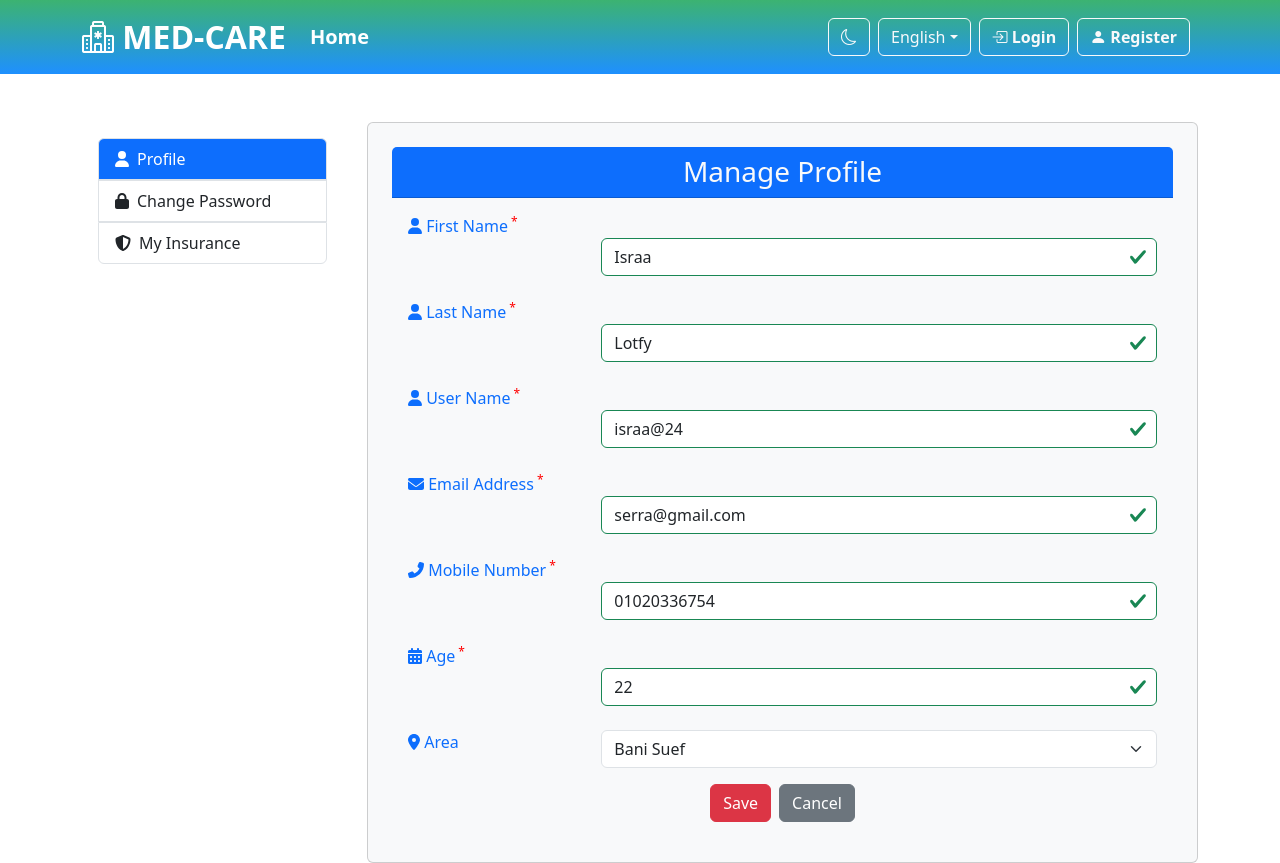
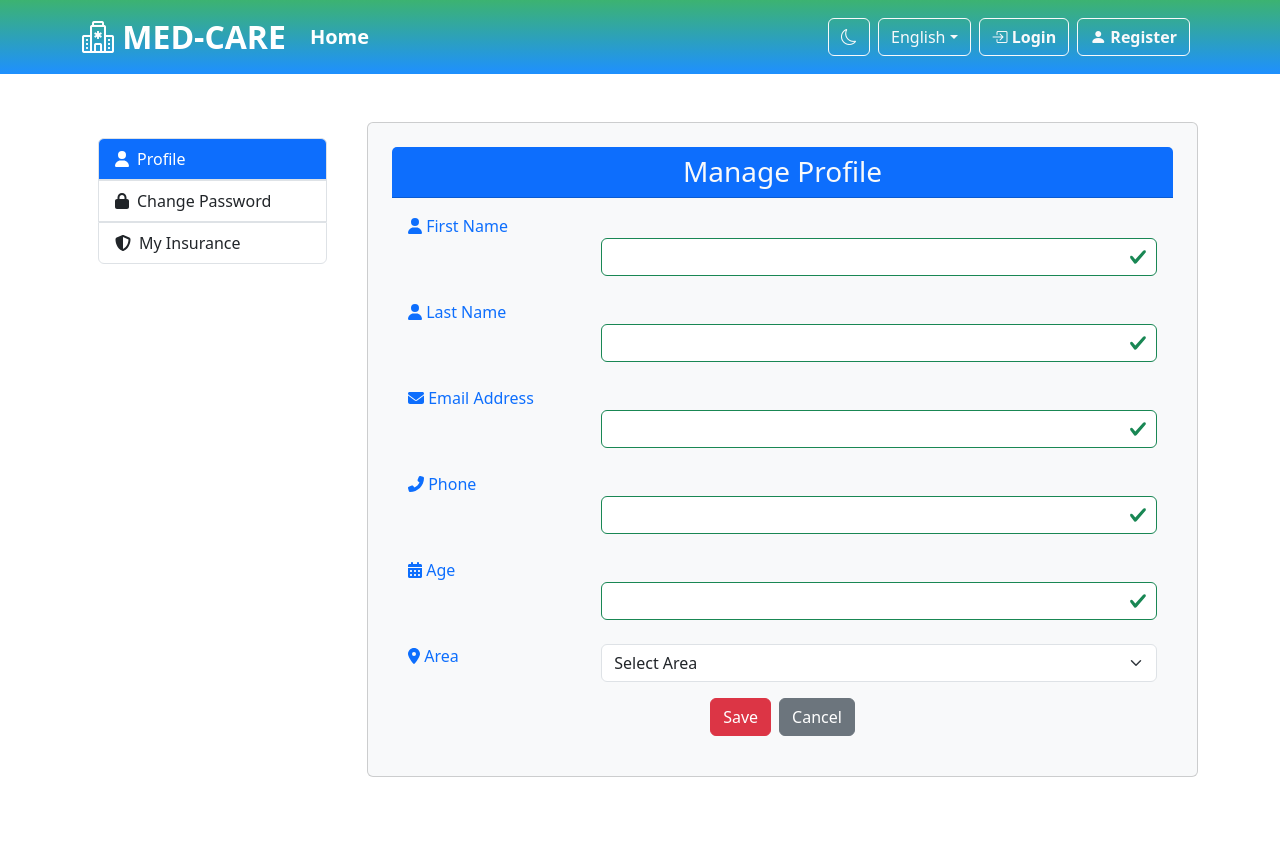
Before and after one commit to Ashryz/Med_Care, a React (Create React App) app: page /Userprofile in a window 1280 px wide. After the commit the page ends 800 px from the top, so only its background shows below. Built offline with nearby package versions, Linux system fonts and the light colour scheme.

Commit message:
use currentUser LS

```diff
--- a/src/Components/UserProfile/Userprofile.js
+++ b/src/Components/UserProfile/Userprofile.js
@@ -2,7 +2,6 @@ import React, { useState, useEffect } from "react";
 import "bootstrap/dist/css/bootstrap.min.css";
 import { Form } from "react-bootstrap";
 import { Input } from "../utils/inputs/inputText";
-import AlertNew from "../utils/alert/alertNew";
 import { Validations } from "../utils/validations/validation";
 import { FontAwesomeIcon } from "@fortawesome/react-fontawesome";
 import {
@@ -16,87 +15,118 @@ import {
 import Sidebar from "../SideBar/Sidebar";
 
 const Userprofile = () => {
-  const dummyData = {
-    firstName: "Israa",
-    lastName: "Lotfy",
-    userName: "israa@24",
-    email: "serr24a@gmail.com",
-    mobileNumber: "01020336754",
-    age: "22",
-    area: "Bani Suef",
-  };
-
-  const getStoredData = () => {
-    const storedData = localStorage.getItem("formData");
-    return storedData
-      ? JSON.parse(storedData)
-      : {
-          firstName: "Israa",
-          lastName: "Lotfy",
-          userName: "israa@24",
-          email: "serra@gmail.com",
-          mobileNumber: "01020336754",
-          age: "22",
-          area: "Bani Suef",
-        };
-  };
-
-  const [formData, setFormData] = useState(getStoredData);
-  const [validationMessages, setValidationMessages] = useState({
-    firstName: "",
-    lastName: "",
-    userName: "",
-    email: "",
-    mobileNumber: "",
-    age: "",
-    area: "",
-  });
+  const [fname, setFname] = useState({ value: "", isValid: true, message: "" });
+  const [lname, setLname] = useState({ value: "", isValid: true, message: "" });
+  const [email, setEmail] = useState({ value: "", isValid: true, message: "" });
+  const [phone, setPhone] = useState({ value: "", isValid: true, message: "" });
+  const [age, setAge] = useState({ value: "", isValid: true, message: "" });
+  const [gender, setGender] = useState("male");
+  const [area, setArea] = useState({ value: "", isValid: true, message: "" });
   const [showSuccessMessage, setShowSuccessMessage] = useState(false);
 
   useEffect(() => {
-    localStorage.setItem("formData", JSON.stringify(formData));
-  }, [formData]);
+    const currentUserData = JSON.parse(localStorage.getItem("currentUser"));
+    if (currentUserData) {
+      setFname({ ...fname, value: currentUserData.fname });
+      setLname({ ...lname, value: currentUserData.lname });
+      setEmail({ ...email, value: currentUserData.email });
+      setPhone({ ...phone, value: currentUserData.phone });
+      setAge({ ...age, value: currentUserData.age });
+      setGender(currentUserData.gender);
+      setArea({ ...area, value: currentUserData.area });
+    }
+  }, []);
+
+ const handleInputChange = (e) => {
+  const { name, value } = e.target;
+  let isValid = true;
+  let message = "";
+
+  switch (name) {
+    case "fname":
+    case "lname":
+      // Validate first name and last name
+      const nameValidationResult = Validations.nameValid(value);
+      isValid = nameValidationResult.isValid;
+      message = nameValidationResult.message;
+      if (name === "fname") {
+        setFname({ ...fname, value, isValid, message });
+      } else {
+        setLname({ ...lname, value, isValid, message });
+      }
+      break;
+    case "email":
+      const emailValidationResult = Validations.emailValid(value);
+      isValid = emailValidationResult.isValid;
+      message = emailValidationResult.message;
+      setEmail({ ...email, value, isValid, message });
+      break;
+    case "phone":
+      const phoneValidationResult = Validations.phoneValid(value);
+      isValid = phoneValidationResult.isValid;
+      message = phoneValidationResult.message;
+      setPhone({ ...phone, value, isValid, message });
+      break;
+    case "age":
+      const ageValidationResult = Validations.ageValid(parseInt(value));
+      isValid = ageValidationResult.isValid;
+      message = ageValidationResult.message;
+      setAge({ ...age, value, isValid, message });
+      break;
+    case "gender":
+      setGender(value);
+      break;
+    case "area":
+      setArea({ ...area, value });
+      break;
+    default:
+      break;
+  }
+};
+
 
   const handleSubmit = (e) => {
     e.preventDefault();
 
-    const emailValidation = Validations.emailValid(formData.email);
-    const mobileValidation = Validations.phoneValid(formData.mobileNumber);
-    const ageValidation = Validations.ageValid(formData.age);
-    const usernameValidation = Validations.nameValid(formData.username);
-    const firstNameValidation = Validations.nameValid(formData.firstName);
-    const lastNameValidation = Validations.nameValid(formData.lastName);
 
-    setValidationMessages({
-      email: emailValidation.message,
-      mobileNumber: mobileValidation.message,
-      age: ageValidation.message,
-      username: usernameValidation.message,
-      firstName: firstNameValidation.message,
-      lastName: lastNameValidation.message,
-      area: "",
-    });
+    const isFormValid = validateForm();
 
-    if (
-      emailValidation.isValid &&
-      mobileValidation.isValid &&
-      ageValidation.isValid &&
-      usernameValidation.isValid &&
-      firstNameValidation.isValid &&
-      lastNameValidation.isValid
-    ) {
-      setValidationMessages({
-        email: "",
-        mobileNumber: "",
-        age: "",
-        username: "",
-        firstName: "",
-        lastName: "",
-        area: "",
-      });
-
+    if (isFormValid) {
+      const currentUserData = {
+        fname: fname.value,
+        lname: lname.value,
+        email: email.value,
+        phone: phone.value,
+        age: age.value,
+        gender,
+        area: area.value,
+      };
+      localStorage.setItem("currentUser", JSON.stringify(currentUserData));
       setShowSuccessMessage(true);
     }
+  };
+
+  const validateForm = () => {
+    let isFormValid = true;
+
+
+    if (!fname.isValid) {
+      isFormValid = false;
+    }
+
+
+    if (!lname.isValid) {
+      isFormValid = false;
+    }
+
+
+    if (!email.isValid) {
+      isFormValid = false;
+    }
+
+
+
+    return isFormValid;
   };
 
   return (
@@ -114,72 +144,38 @@ const Userprofile = () => {
               <form onSubmit={handleSubmit}>
                 <div className="mb-3 row">
                   <label
-                    htmlFor="firstName"
+                    htmlFor="fname"
                     className="form-label col-sm-3 text-primary"
                   >
                     <FontAwesomeIcon icon={faUser} /> First Name
-                    <sup style={{ color: "red" }}> *</sup>
                   </label>
                   <div className="col-sm-9">
                     <Input
                       type="text"
-                      placeholder={dummyData.firstName}
-                      value={formData.firstName || dummyData.firstName}
-                      onChange={(e) =>
-                        setFormData({
-                          ...formData,
-                          firstName: e.target.value,
-                        })
-                      }
-                      isValid={!validationMessages.firstName}
-                      message={validationMessages.firstName}
-                      name="firstName"
+                      name="fname"
+                      value={fname.value}
+                      onChange={handleInputChange}
+                      isValid={fname.isValid}
+                      message={fname.message}
                       className="form-control form-control-blue"
                     />
                   </div>
                 </div>
                 <div className="mb-3 row">
                   <label
-                    htmlFor="lastName"
+                    htmlFor="lname"
                     className="form-label col-sm-3 text-primary"
                   >
                     <FontAwesomeIcon icon={faUser} /> Last Name
-                    <sup style={{ color: "red" }}> *</sup>
                   </label>
                   <div className="col-sm-9">
                     <Input
                       type="text"
-                      placeholder={dummyData.lastName}
-                      value={formData.lastName || dummyData.lastName}
-                      onChange={(e) =>
-                        setFormData({ ...formData, lastName: e.target.value })
-                      }
-                      isValid={!validationMessages.lastName}
-                      message={validationMessages.lastName}
-                      name="lastName"
-                      className="form-control form-control-blue"
-                    />
-                  </div>
-                </div>
-                <div className="mb-3 row">
-                  <label
-                    htmlFor="userName"
-                    className="form-label col-sm-3 text-primary"
-                  >
-                    <FontAwesomeIcon icon={faUser} /> User Name
-                    <sup style={{ color: "red" }}> *</sup>
-                  </label>
-                  <div className="col-sm-9">
-                    <Input
-                      type="text"
-                      placeholder={dummyData.userName}
-                      value={formData.userName || dummyData.userName}
-                      onChange={(e) =>
-                        setFormData({ ...formData, userName: e.target.value })
-                      }
-                      isValid={!validationMessages.userName}
-                      message={validationMessages.userName}
-                      name="userName"
+                      name="lname"
+                      value={lname.value}
+                      onChange={handleInputChange}
+                      isValid={lname.isValid}
+                      message={lname.message}
                       className="form-control form-control-blue"
                     />
                   </div>
@@ -190,45 +186,34 @@ const Userprofile = () => {
                     className="form-label col-sm-3 text-primary"
                   >
                     <FontAwesomeIcon icon={faEnvelope} /> Email Address
-                    <sup style={{ color: "red" }}> *</sup>
                   </label>
                   <div className="col-sm-9">
                     <Input
                       type="email"
-                      placeholder={dummyData.email}
-                      value={formData.email || dummyData.email}
-                      onChange={(e) =>
-                        setFormData({ ...formData, email: e.target.value })
-                      }
-                      isValid={!validationMessages.email}
-                      message={validationMessages.email}
                       name="email"
+                      value={email.value}
+                      onChange={handleInputChange}
+                      isValid={email.isValid}
+                      message={email.message}
                       className="form-control form-control-blue"
                     />
                   </div>
                 </div>
                 <div className="mb-3 row">
                   <label
-                    htmlFor="mobileNumber"
+                    htmlFor="phone"
                     className="form-label col-sm-3 text-primary"
                   >
-                    <FontAwesomeIcon icon={faPhoneAlt} /> Mobile Number
-                    <sup style={{ color: "red" }}> *</sup>
+                    <FontAwesomeIcon icon={faPhoneAlt} /> Phone
                   </label>
                   <div className="col-sm-9">
                     <Input
                       type="text"
-                      placeholder={dummyData.mobileNumber}
-                      value={formData.mobileNumber || dummyData.mobileNumber}
-                      onChange={(e) =>
-                        setFormData({
-                          ...formData,
-                          mobileNumber: e.target.value,
-                        })
-                      }
-                      isValid={!validationMessages.mobileNumber}
-                      message={validationMessages.mobileNumber}
-                      name="mobileNumber"
+                      name="phone"
+                      value={phone.value}
+                      onChange={handleInputChange}
+                      isValid={phone.isValid}
+                      message={phone.message}
                       className="form-control form-control-blue"
                     />
                   </div>
@@ -239,19 +224,15 @@ const Userprofile = () => {
                     className="form-label col-sm-3 text-primary"
                   >
                     <FontAwesomeIcon icon={faCalendarAlt} /> Age
-                    <sup style={{ color: "red" }}> *</sup>
                   </label>
                   <div className="col-sm-9">
                     <Input
                       type="text"
-                      placeholder={dummyData.age}
-                      value={formData.age || dummyData.age}
-                      onChange={(e) =>
-                        setFormData({ ...formData, age: e.target.value })
-                      }
-                      isValid={!validationMessages.age}
-                      message={validationMessages.age}
                       name="age"
+                      value={age.value}
+                      onChange={handleInputChange}
+                      isValid={age.isValid}
+                      message={age.message}
                       className="form-control form-control-blue"
                     />
                   </div>
@@ -265,13 +246,12 @@ const Userprofile = () => {
                   </label>
                   <div className="col-sm-9">
                     <Form.Select
-                      value={formData.area}
-                      onChange={(e) =>
-                        setFormData({ ...formData, area: e.target.value })
-                      }
+                      value={area.value}
+                      name="area"
+                      onChange={handleInputChange}
                       className="form-select form-control-blue"
                     >
-                      <option value="">{dummyData.area}</option>
+                      <option value="">Select Area</option>
                       <option value="Cairo">Cairo</option>
                       <option value="Aswan">Aswan</option>
                       <option value="Nasr City">Nasr City</option>
```
